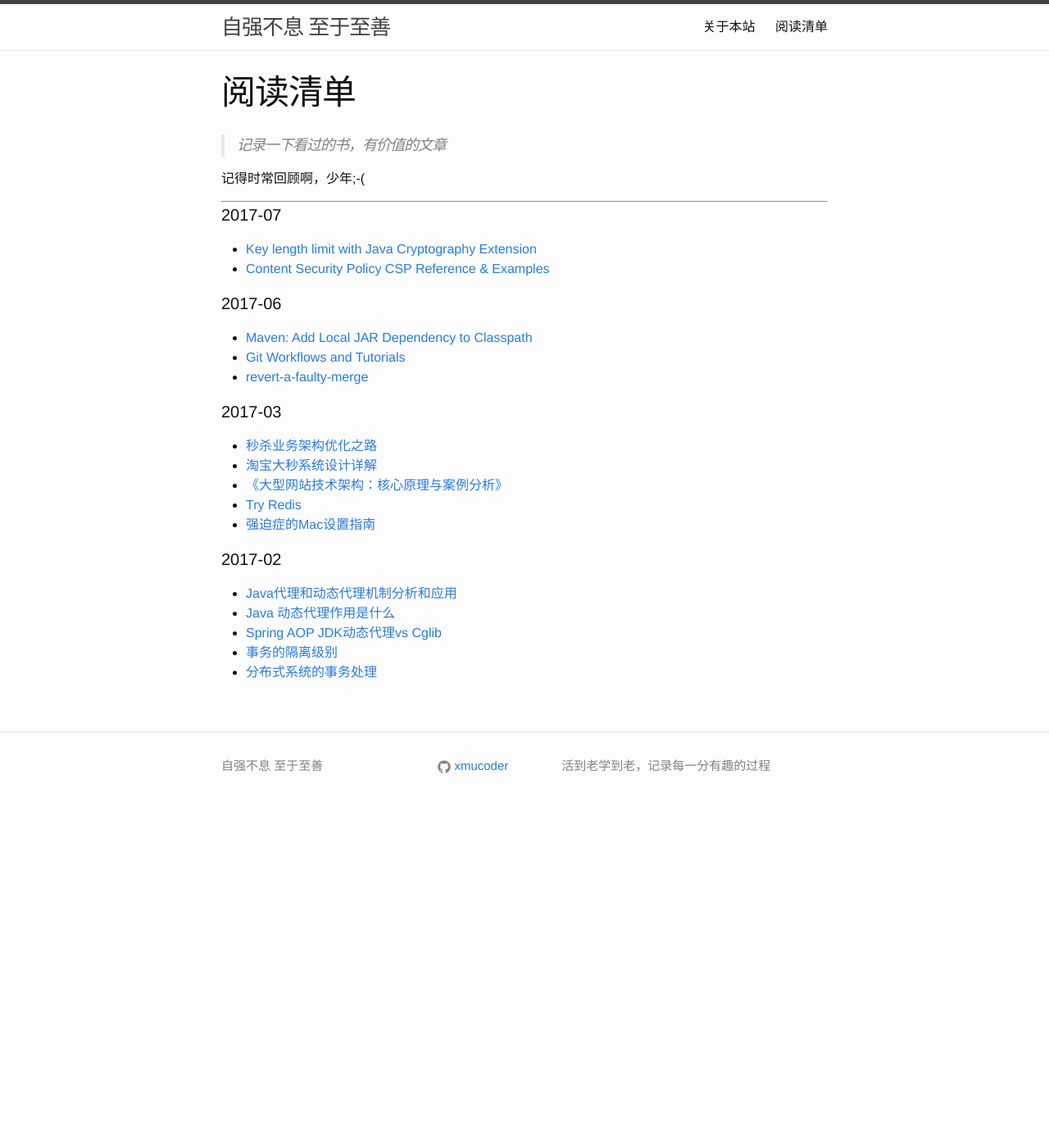
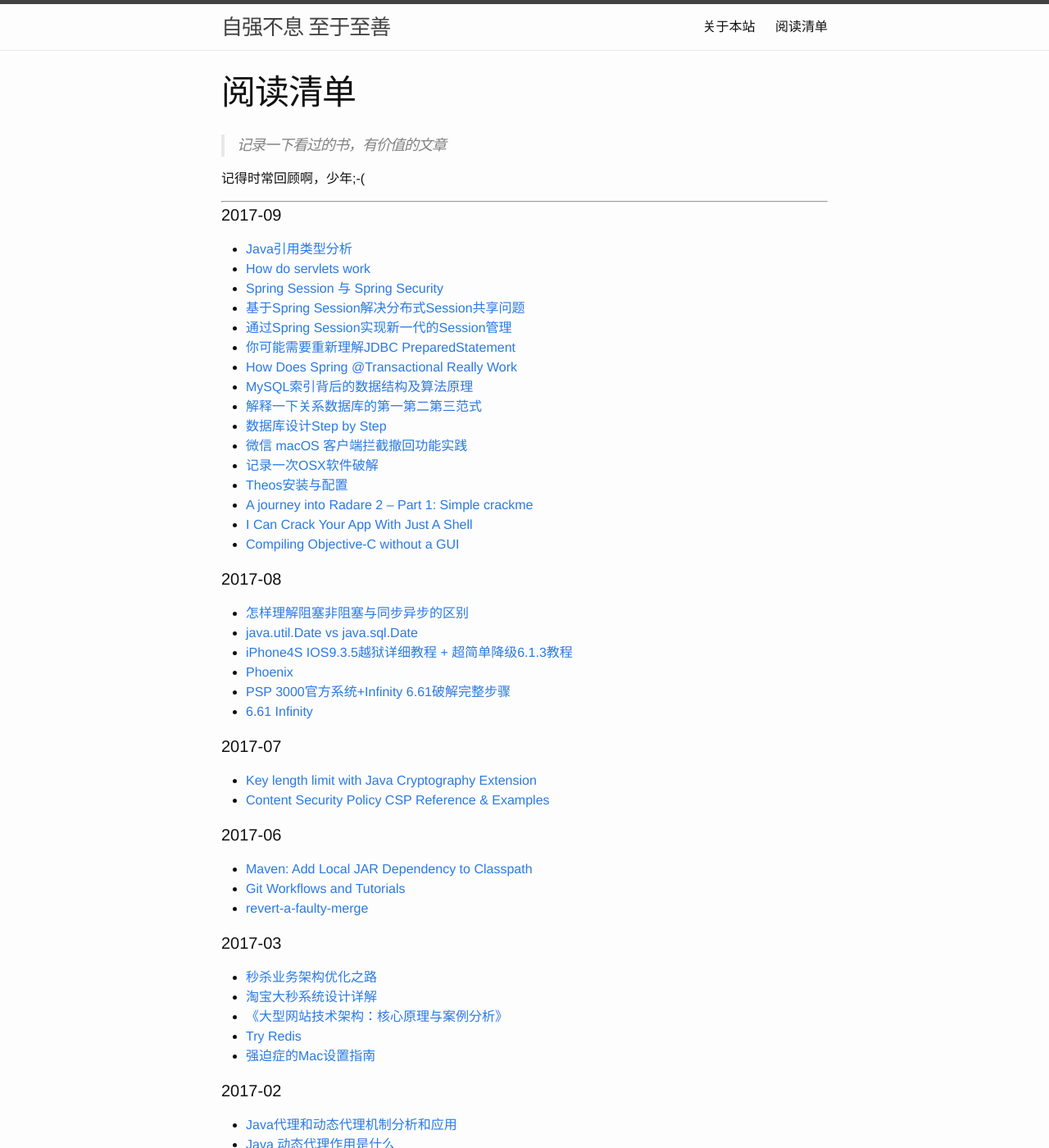
Before and after one commit to qingzhupig/qingzhupig.github.io, a Jekyll site: the page built from pages/reading.md, in a window 1280 px wide and 1400 px high. Shown: the whole window at 82% size. Built offline with Jekyll 4.4.1, drawn with Linux system fonts in a browser that asks for light colours.

Commit message:
update reading list for 2017.08 and 2017.09

```diff
--- a/pages/reading.md
+++ b/pages/reading.md
@@ -9,6 +9,32 @@ permalink: /reading
 记得时常回顾啊，少年;-(
 
 ------
+
+#### 2017-09
+- [Java引用类型分析](https://segmentfault.com/a/1190000008853562)
+- [How do servlets work](https://stackoverflow.com/questions/3106452/how-do-servlets-work-instantiation-sessions-shared-variables-and-multithreadi/3106909#3106909)
+- [Spring Session 与 Spring Security](https://segmentfault.com/a/1190000005886388)
+- [基于Spring Session解决分布式Session共享问题](https://segmentfault.com/a/1190000011091273)
+- [通过Spring Session实现新一代的Session管理](http://www.infoq.com/cn/articles/Next-Generation-Session-Management-with-Spring-Session)
+- [你可能需要重新理解JDBC PreparedStatement](https://segmentfault.com/a/1190000010246136)
+- [How Does Spring @Transactional Really Work](https://dzone.com/articles/how-does-spring-transactional)
+- [MySQL索引背后的数据结构及算法原理](http://blog.codinglabs.org/articles/theory-of-mysql-index.html)
+- [解释一下关系数据库的第一第二第三范式](https://www.zhihu.com/question/24696366)
+- [数据库设计Step by Step](http://www.cnblogs.com/DBFocus/archive/2011/10/12/2208580.html)
+- [微信 macOS 客户端拦截撤回功能实践](https://blog.sunnyyoung.net/wei-xin-macos-ke-hu-duan-lan-jie-che-hui-gong-neng-shi-jian/)
+- [记录一次OSX软件破解](http://freemandealer.github.io/2015/10/10/hacking-osx-app/)
+- [Theos安装与配置](https://blog.sunnyyoung.net/theos-an-zhuang-yu-pei-zhi/)
+- [A journey into Radare 2 – Part 1: Simple crackme](https://www.megabeets.net/a-journey-into-radare-2-part-1/)
+- [I Can Crack Your App With Just A Shell](http://kswizz.com/2011-01-16/hacking-mac-apps)
+- [Compiling Objective-C without a GUI](https://codeseekah.com/2012/09/12/compiling-objective-c-without-a-gui/)
+
+#### 2017-08
+- [怎样理解阻塞非阻塞与同步异步的区别](https://www.zhihu.com/question/19732473)
+- [java.util.Date vs java.sql.Date](https://stackoverflow.com/questions/2305973/java-util-date-vs-java-sql-date)
+- [iPhone4S IOS9.3.5越狱详细教程 + 超简单降级6.1.3教程](http://bbs.feng.com/read-htm-tid-11390361.html)
+- [Phoenix](https://phoenixpwn.com/)
+- [PSP 3000官方系统+Infinity 6.61破解完整步骤](https://www.zybuluo.com/torresdyl/note/503561)
+- [6.61 Infinity](https://infinity.lolhax.org/index.php)
 
 #### 2017-07
 - [Key length limit with Java Cryptography Extension](https://stackoverflow.com/questions/25844026/key-length-limit-with-java-cryptography-extension)
```
